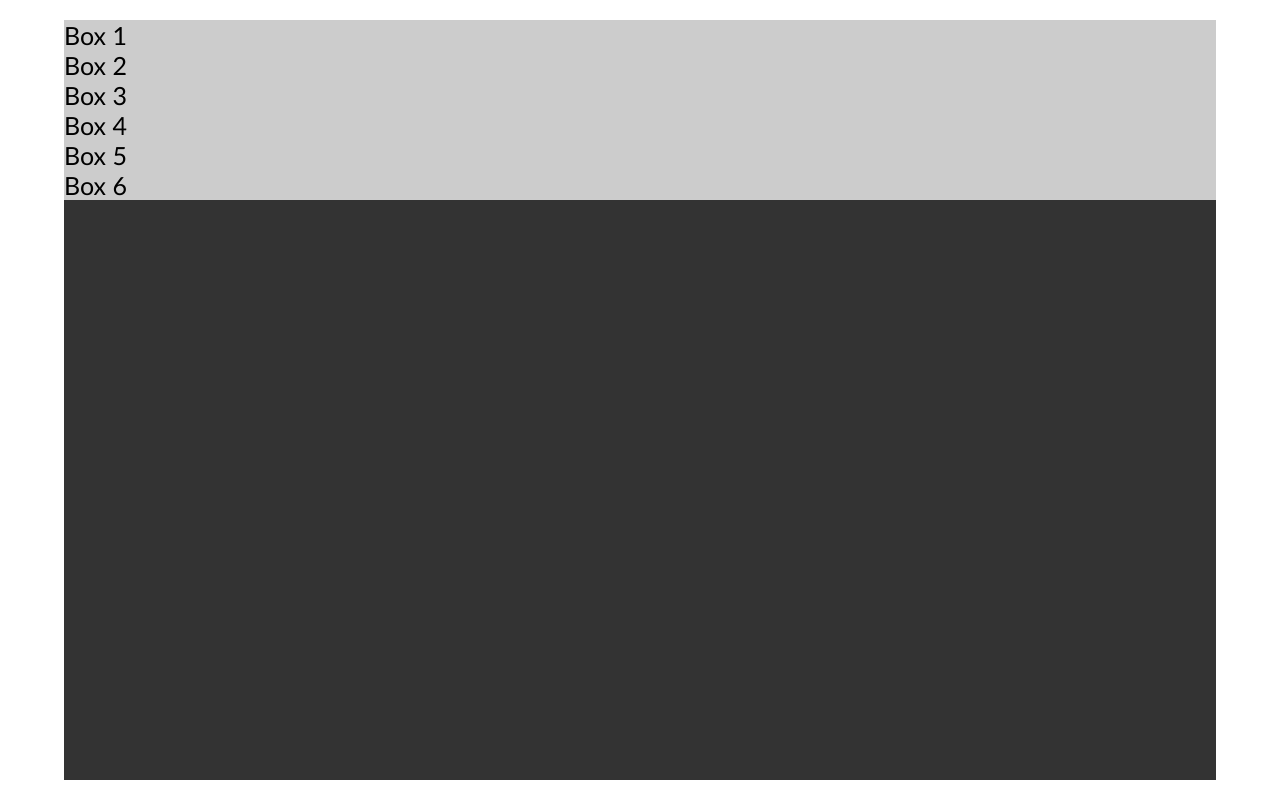
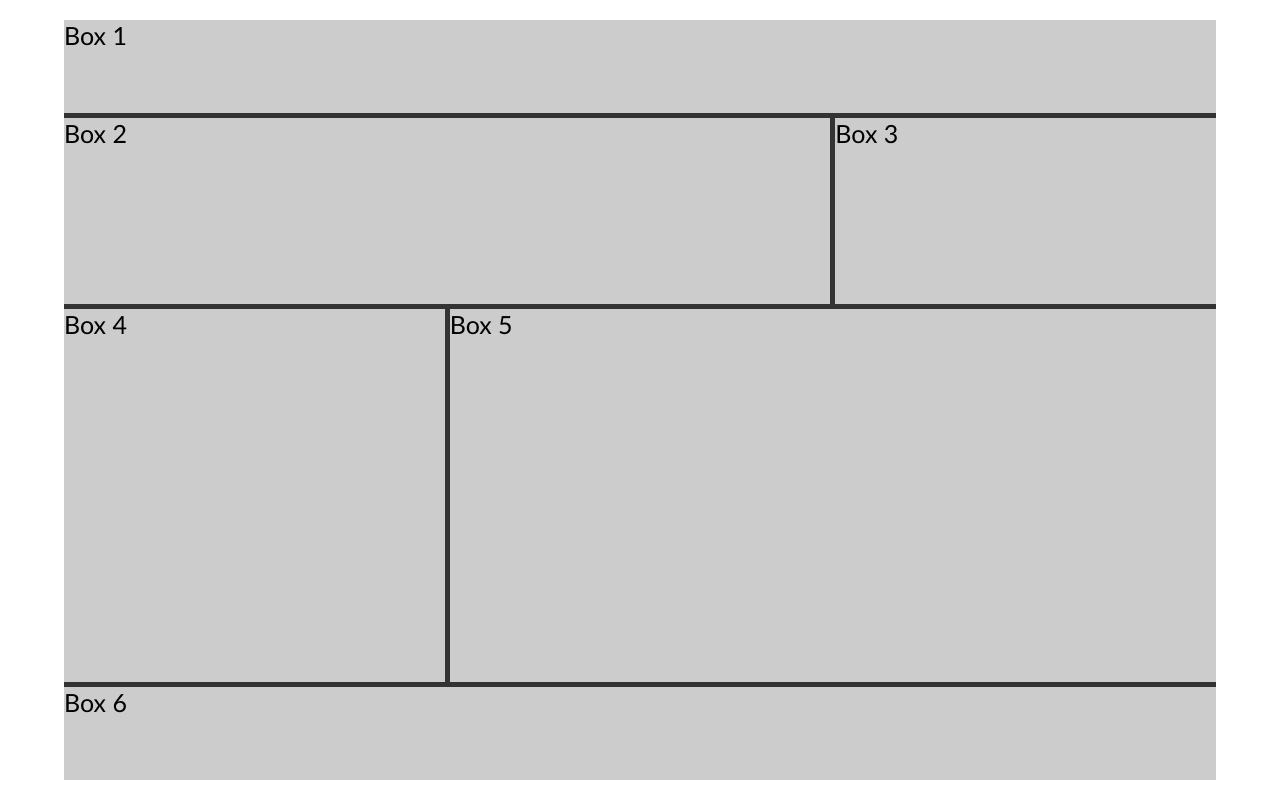
Before and after one commit to Luiz0770/grid-class, a plain HTML site: page 05-layout/index.html in a window 1280 px wide. Drawn offline with Linux system fonts and the light colour scheme.

Commit message:
Commit 1

```diff
--- a/04-layout-simples-2/css/style.css
+++ b/04-layout-simples-2/css/style.css
@@ -14,35 +14,35 @@ body {
 }
 
 .container {
-    padding: 1rem;
     color: #fff;
     font-size: 3rem;
     display: grid;
     grid-template-columns: 3fr 1fr;
-    grid-template-columns: 20vh 0vh 10vh;
+    grid-template-rows: 20vh 70vh 10vh;
     gap: .5rem;
 
-    grid-template-areas: none
+    grid-template-areas:
             'header header'
-            'main    aside'
-            'footer footer'
-
-
-    ;
+            'main aside'
+            'footer footer';
 }
 
 header {
     background-color: hsl(252, 6%, 12%);
+    grid-area: header;
 }
 
 main {
     background-color: hsl(252, 35%, 16%);
+    grid-area: main;
 }
 
 aside {
     background-color: hsl(252, 52%, 14%);
+    grid-area: aside;
 }
 
 footer {
     background-color: hsl(252, 74%, 12%);
+    grid-area: footer;
 }
--- a/05-layout/css/style.css
+++ b/05-layout/css/style.css
@@ -19,8 +19,38 @@ body {
     margin: 20px auto;
     width: 90%;
     min-height: 95vh;
+    display: grid;
+    gap: .5rem;
+    grid-template-columns: repeat(3, 1fr);
+    grid-template-rows: .5fr 1fr 2fr .5fr;
+
+    grid-template-areas:
+            'box1 box1 box1'
+            'box2 box2 box3'
+            'box4 box5 box5'
+            'box6 box6 box6'
+    ;
 }
 
 .box {
     background-color: #ccc;
 }
+
+.box1 {
+    grid-area: box1;
+}
+.box2 {
+    grid-area: box2;
+}
+.box3 {
+    grid-area: box3;
+}
+.box4 {
+    grid-area: box4;
+}
+.box5 {
+    grid-area: box5;
+}
+.box6 {
+    grid-area: box6;
+}
```
